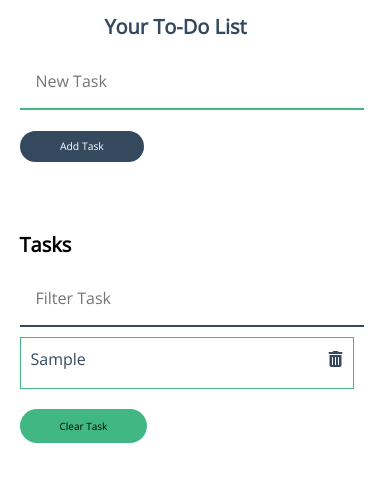
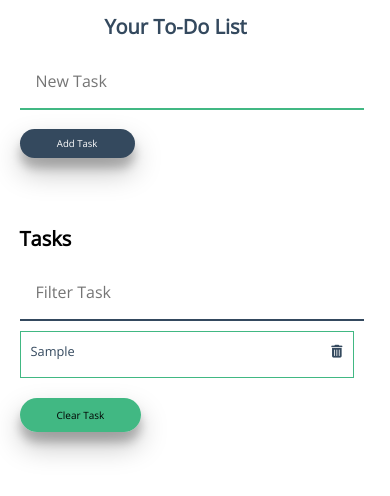
Before and after one commit to OladetounJed/jed-todo-list, a plain HTML site: page index.html in a window 390 px wide. Both pictures are taken after typing "Sample" into the empty fields and a click on the input "Add Task". Drawn offline with nearby package versions, Linux system fonts and the light colour scheme.

Commit message:
To-do List done and completed

```diff
--- a/index.html
+++ b/index.html
@@ -16,7 +16,7 @@
         <h1 class="con-header">Your To-Do List</h1>
         <div class="task-list-con">
         <form class="task-form">
-            <input type="text" class="task" name="task" placeholder="New Task">
+            <input  type="text" class="task" name="task" placeholder="New Task" maxlength="40"/>
 
             <input class="submit-btn" type="submit" value="Add Task">
         </form>
--- a/style.css
+++ b/style.css
@@ -42,7 +42,17 @@ input {
     border-radius: 2em;
     color: white;
     font-size: 1rem;
+    transition: all 0.3s cubic-bezier(.25,.8,.25,1);
+    box-shadow: 0 14px 28px rgba(0,0,0,0.25), 0 10px 10px rgba(0,0,0,0.22);
 
+
+
+
+}
+
+.submit-btn:hover {
+    box-shadow: 0 1px 3px rgba(0,0,0,0.12), 0 1px 2px rgba(0,0,0,0.24);
+    cursor: pointer;
 }
 
 .task-con-header {
@@ -83,8 +93,10 @@ li {
     text-decoration: none;
     background-color: #41B883;
     color: black;
-    padding: 1em 4em;
+    padding: 1em 3.7em;
     border-radius: 2em;
+    transition: all 0.3s cubic-bezier(.25,.8,.25,1);
+    box-shadow: 0 14px 28px rgba(0, 0, 0, 0.25), 0 10px 10px rgba(0, 0, 0, 0.22)
 
 }
 
@@ -105,11 +117,11 @@ li {
     }
 
     .submit-btn {
-        font-size: 0.65rem;
+        font-size: 0.6rem;
     }
 
     li {
-        font-size: 1rem ;
+        font-size: 0.8rem ;
     }
 
 
```
